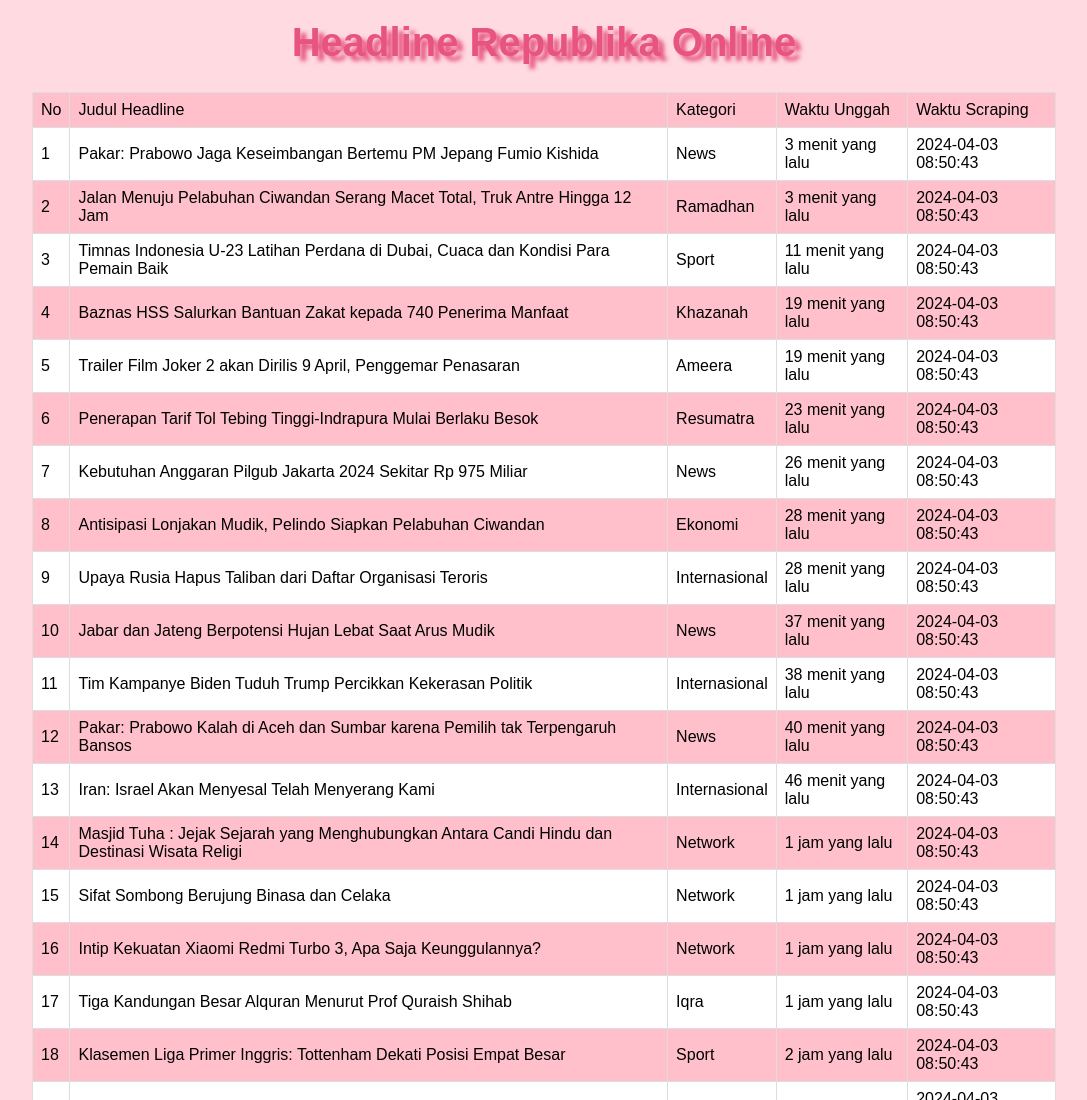
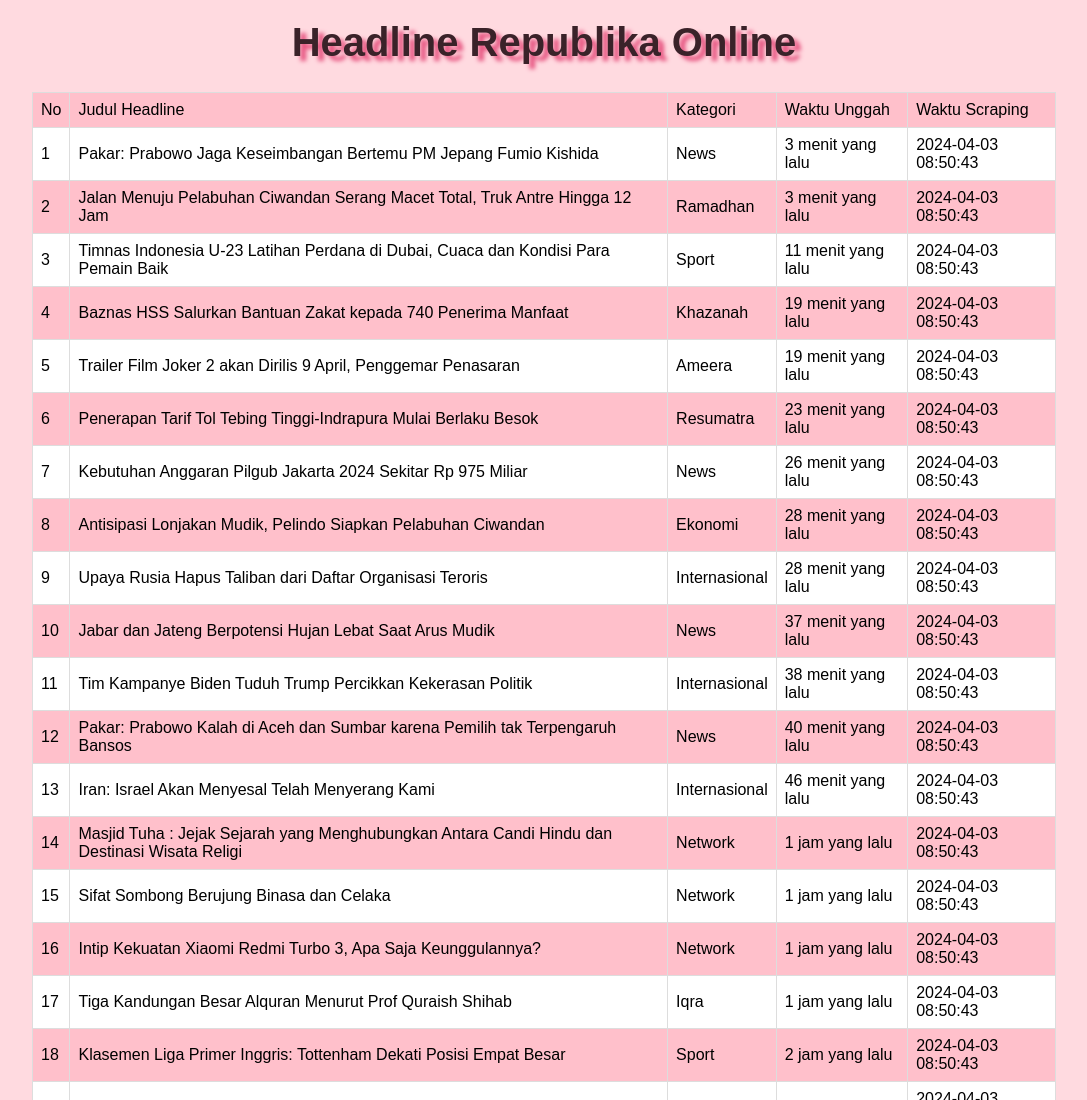
Before and after one commit to alnayyy/WebScraping, a plain HTML site: page index.html in a window 1280 px wide. Shown: the top 1100 px of the page, without its empty margins (96-1183 px from the left). Drawn offline with nearby package versions, Linux system fonts and the light colour scheme.

Commit message:
edit h1 text color

```diff
--- a/css/Style.css
+++ b/css/Style.css
@@ -8,7 +8,7 @@ body {
 h1 {
     text-align: center;
     margin-top: 20px;
-    color: #E75480;
+    color: #3a2229;
     text-shadow: 6px 5px 4px  #E75480 ;
     font-size: 40px;
 }
```
